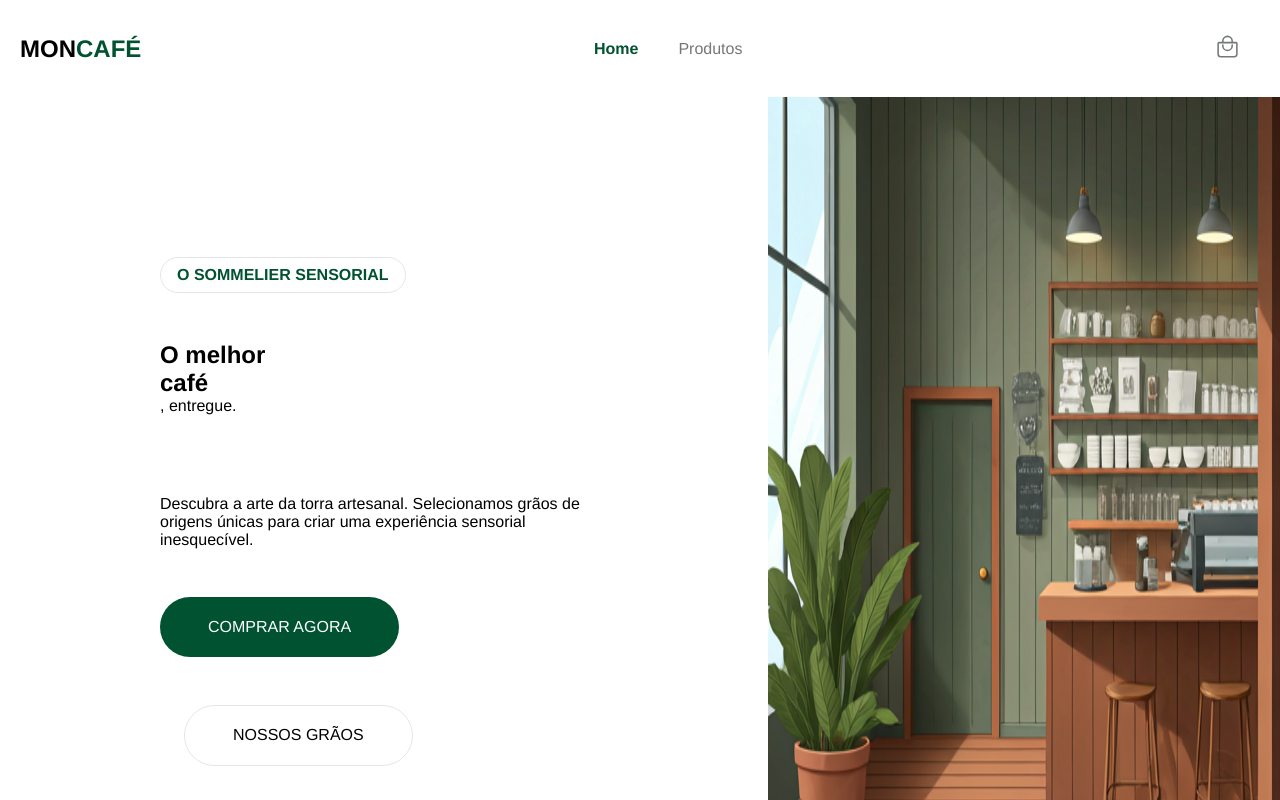
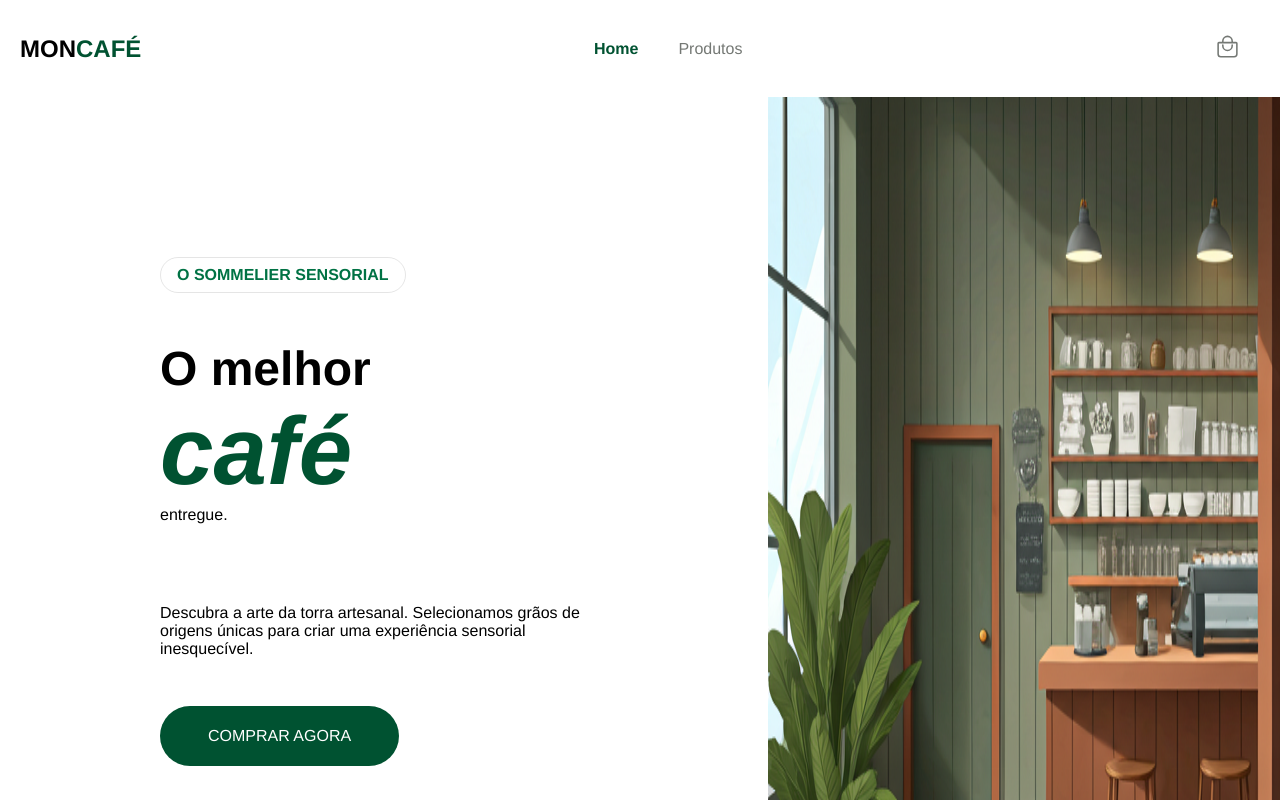
Before and after one commit to gabrielmurakami/PIM-2semestre, a plain HTML site: page site/index.html in a window 1280 px wide. Shown: the top 800 px of the page. Drawn offline with nearby package versions, Linux system fonts and the light colour scheme; a script that the page names is missing.

Commit message:
update texts

```diff
--- a/site/index.html
+++ b/site/index.html
@@ -50,13 +50,13 @@
 
     <main>
       <!-- HERO-->
-      <section class="home" id="home">
+      <section class="home">
         <div style="flex-direction: column; padding: 10rem">
           <h4 class="sommelier">O SOMMELIER SENSORIAL</h4>
-          <h1 style="margin-top: 3rem">
+          <h1 class="home-title">
             O melhor
-            <h1>café</h1>
-            , entregue.
+            <h1 class="home-café">café</h1>
+            entregue.
           </h1>
           <p style="margin-top: 5rem">
             Descubra a arte da torra artesanal. Selecionamos grãos de origens
@@ -89,7 +89,7 @@
             </p>
           </div>
 
-          <div  class="achviments-div">
+          <div class="achviments-div">
             <ion-icon style="font-size: 45px" name="leaf-outline"></ion-icon>
             <h2>Grãos Elevados</h2>
             <p>
@@ -98,7 +98,7 @@
             </p>
           </div>
 
-          <div  class="achviments-div">
+          <div class="achviments-div">
             <ion-icon
               style="font-size: 45px"
               name="checkmark-circle-outline"
--- a/site/style.css
+++ b/site/style.css
@@ -53,9 +53,20 @@
   border: 1px solid rgba(0, 0, 0, 0.1);
   padding: 0.5rem 1rem 0.5rem 1rem;
   display: inline-block;
-  color: #005231;
+  color: #007244;
   text-decoration: none;
   transition: 0.3s;
+}
+
+.home-title {
+  margin-top: 3rem;
+  font-size: 3rem;
+}
+
+.home-café {
+  font-size: 6rem;
+  font-style: italic;
+  color: #005231;
 }
 
 .btn-comprar {
@@ -109,9 +120,9 @@
   font-size: 45px;
 }
 
-.achviments-div{
-    padding: 5rem;
-    border: 1px solid rgba(0, 0, 0, 0.05);
+.achviments-div {
+  padding: 5rem;
+  border: 1px solid rgba(0, 0, 0, 0.05);
 }
 .achviments h2 {
   margin-top: 1.5rem;
```
